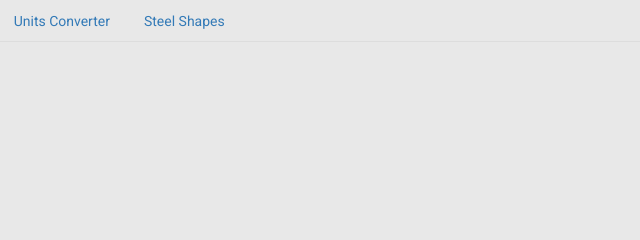
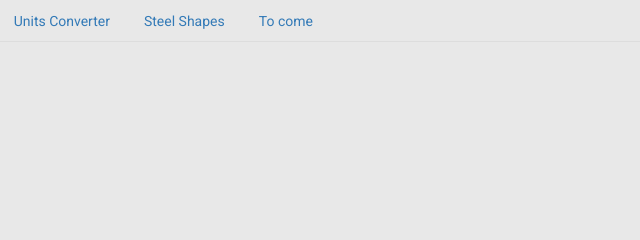
Before and after one commit to jorgeandresserrano/codebolts, a plain HTML site: page Codebolts/index.html in a window 1280 px wide. Shown: the top 240 px of the page, 74-714 px from the left. Drawn offline with nearby package versions, Linux system fonts and the light colour scheme.

Commit message:
adds "to come"

```diff
--- a/Codebolts/index.html
+++ b/Codebolts/index.html
@@ -75,6 +75,7 @@
         <li role="presentation" class="active"><a href="index.html">Home</a></li>
         <li role="presentation"><a href="units/index.html">Units Converter</a></li>
         <li role="presentation"><a href="steel/index.html">Steel Shapes</a></li>
+        <li role="presentation"><a href="#">To come</a></li>
       </ul>
 
       <div class="home-center">Codebolts</div>
```
Also changed, not shown: Codebolts/steel/index.html (+1 -0 lines), Codebolts/units/index.html (+1 -0 lines).
